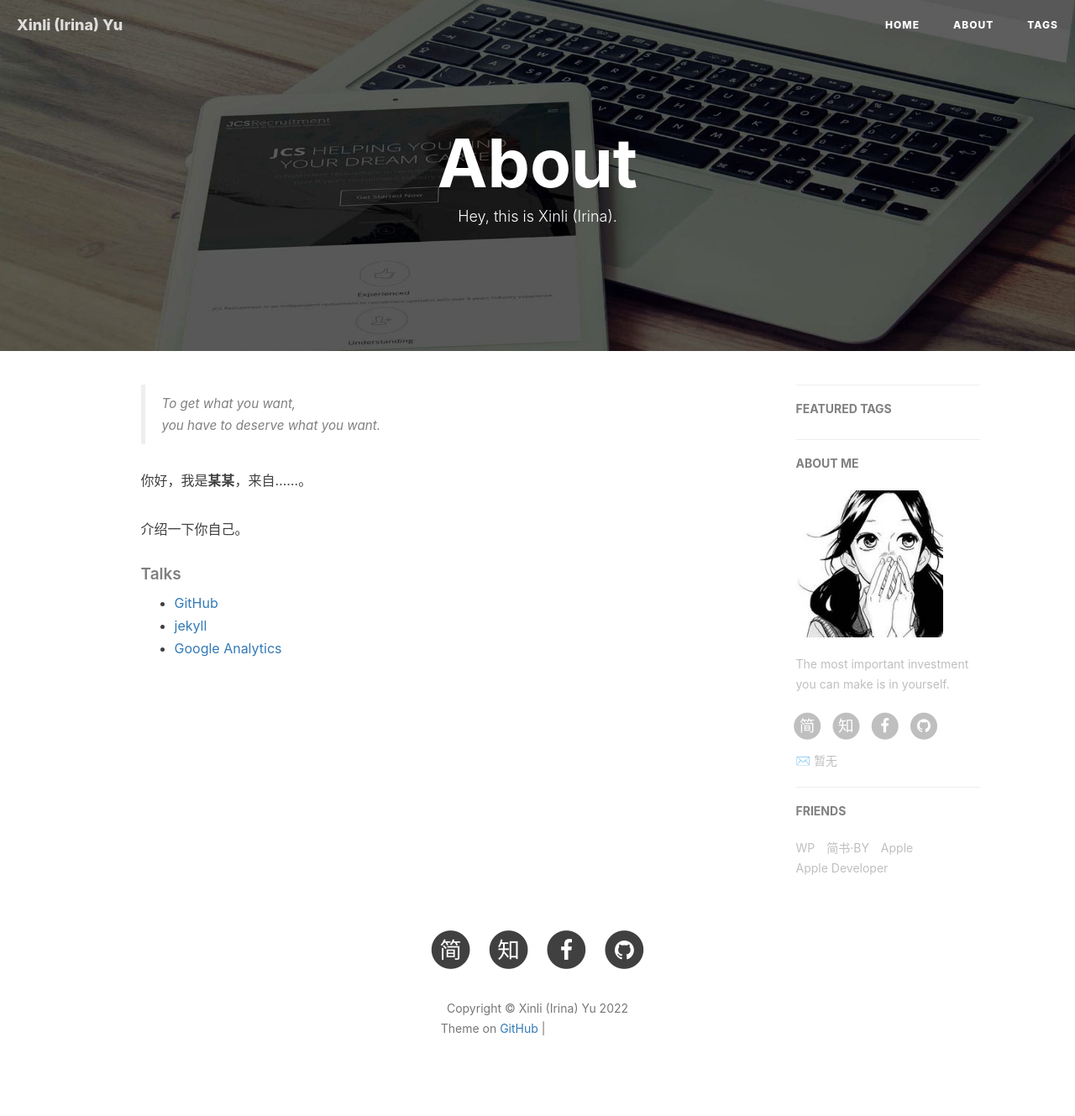
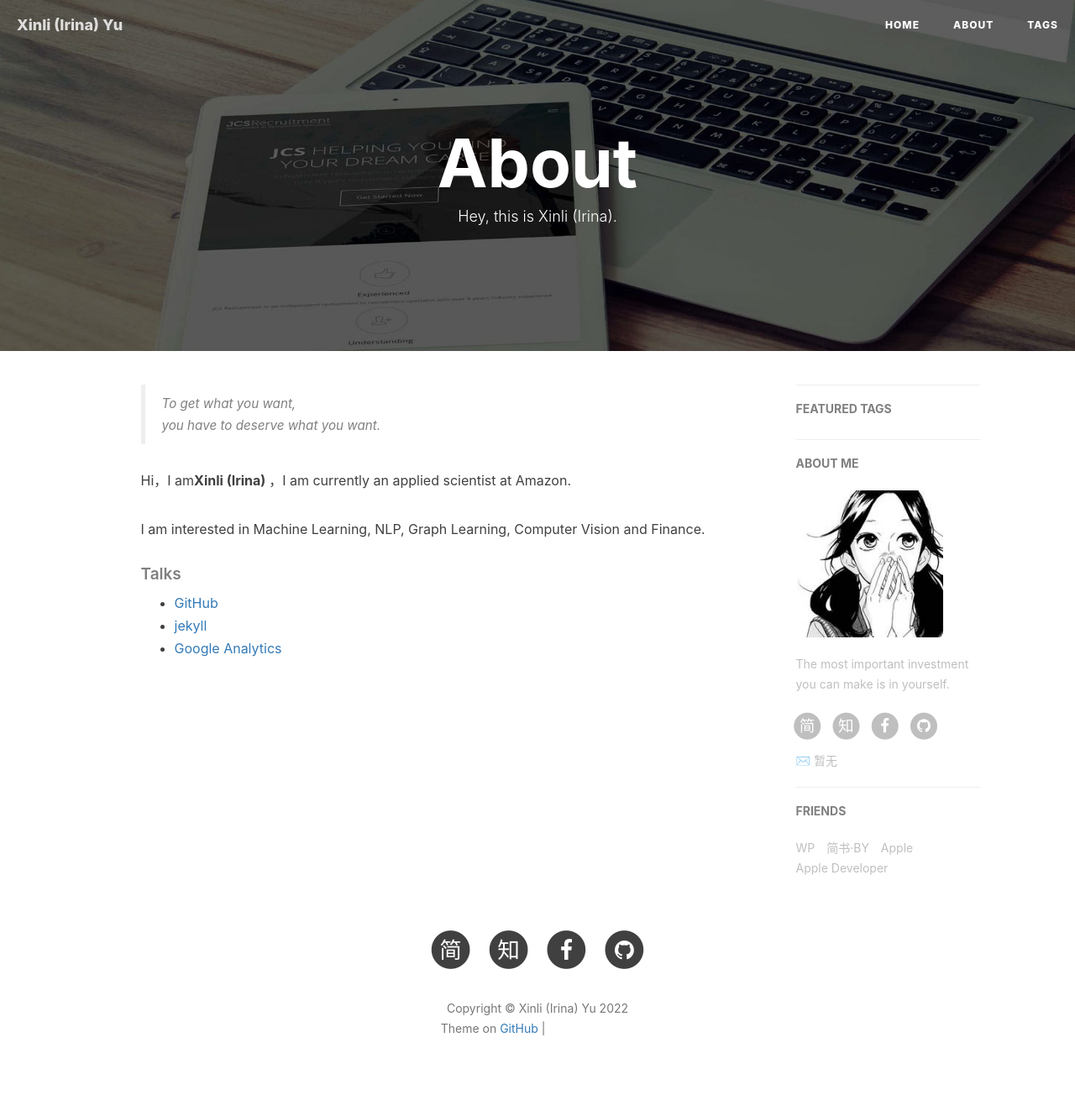
Before and after one commit to irinayu360/irinayu.github.io, a Jekyll site: the page built from about.html, in a window 1280 px wide. Shown: the whole page at 84% size. Built offline with Jekyll 4.4.1, drawn with Linux system fonts in a browser that asks for light colours; nearby versions of some CDN libraries; comment, search, counter and statistics services are not loaded; grey boxes are pictures that could not be loaded.

Commit message:
Update about.html

```diff
--- a/about.html
+++ b/about.html
@@ -18,9 +18,9 @@ header-img: "img/post-bg-rwd.jpg"
     <blockquote><p>To get what you want,<br>
      you have to deserve what you want.</p></blockquote>
 
-    <p>你好，我是<strong>某某</strong>，来自……。</p>
+    <p>Hi，I am<strong>Xinli (Irina) </strong>，I am currently an applied scientist at Amazon.</p>
 
-    <p>介绍一下你自己。</p>
+    <p>I am interested in Machine Learning, NLP, Graph Learning, Computer Vision and Finance.</p>
 
 
 
```
